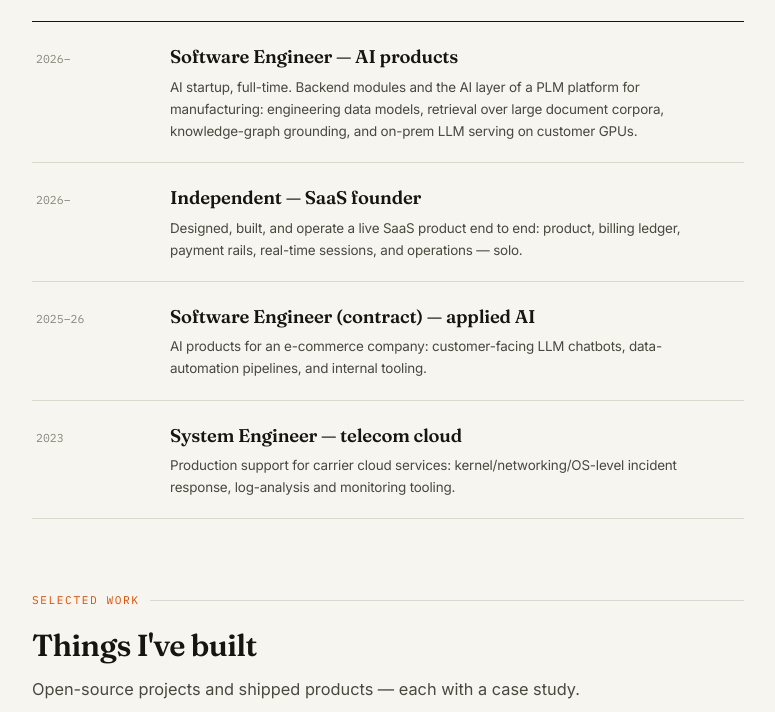
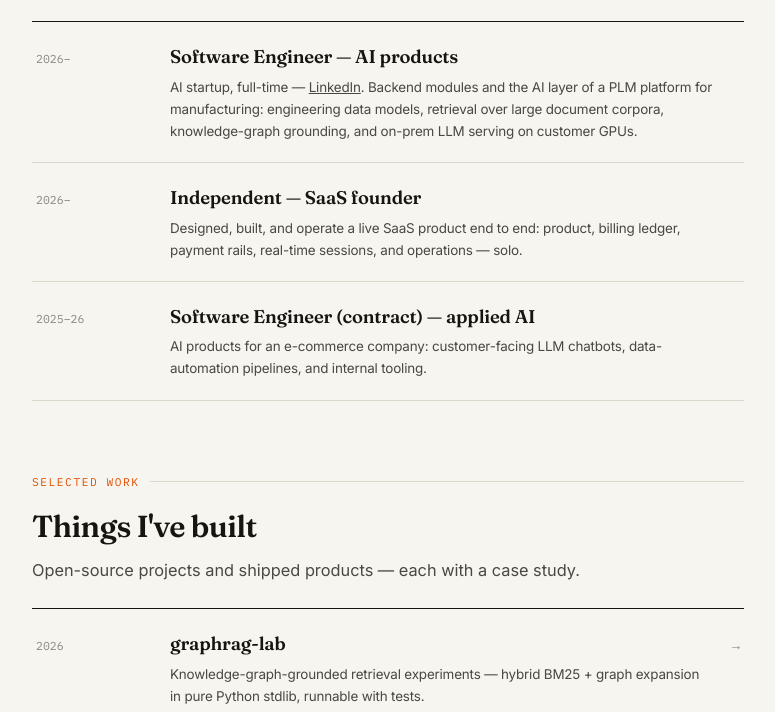
Before and after one commit to signalgap9-del/signalgap9-del.github.io, a plain HTML site: page index.html in a window 1280 px wide. Shown: the part 676-1388 px from the top of the page, without its empty margins (394-1169 px from the left). Drawn offline with Linux system fonts and the light colour scheme.

Commit message:
Remove Namu entry, link AI startup LinkedIn, fix dates

```diff
--- a/index.html
+++ b/index.html
@@ -171,7 +171,7 @@
       <div class="idx" style="margin-top:24px">
         <div class="idx-row" style="cursor:default">
           <span class="d">2026–</span>
-          <span class="t">Software Engineer — AI products<small>AI startup, full-time. Backend modules and the AI layer of a PLM platform for manufacturing: engineering data models, retrieval over large document corpora, knowledge-graph grounding, and on-prem LLM serving on customer GPUs.</small></span>
+          <span class="t">Software Engineer — AI products<small>AI startup, full-time — <a href="https://www.linkedin.com/company/ainx-co-ltd" style="color:inherit">LinkedIn</a>. Backend modules and the AI layer of a PLM platform for manufacturing: engineering data models, retrieval over large document corpora, knowledge-graph grounding, and on-prem LLM serving on customer GPUs.</small></span>
           <span class="arr"></span>
         </div>
         <div class="idx-row" style="cursor:default">
@@ -182,11 +182,6 @@
         <div class="idx-row" style="cursor:default">
           <span class="d">2025–26</span>
           <span class="t">Software Engineer (contract) — applied AI<small>AI products for an e-commerce company: customer-facing LLM chatbots, data-automation pipelines, and internal tooling.</small></span>
-          <span class="arr"></span>
-        </div>
-        <div class="idx-row" style="cursor:default">
-          <span class="d">2023</span>
-          <span class="t">System Engineer — telecom cloud<small>Production support for carrier cloud services: kernel/networking/OS-level incident response, log-analysis and monitoring tooling.</small></span>
           <span class="arr"></span>
         </div>
       </div>
```
